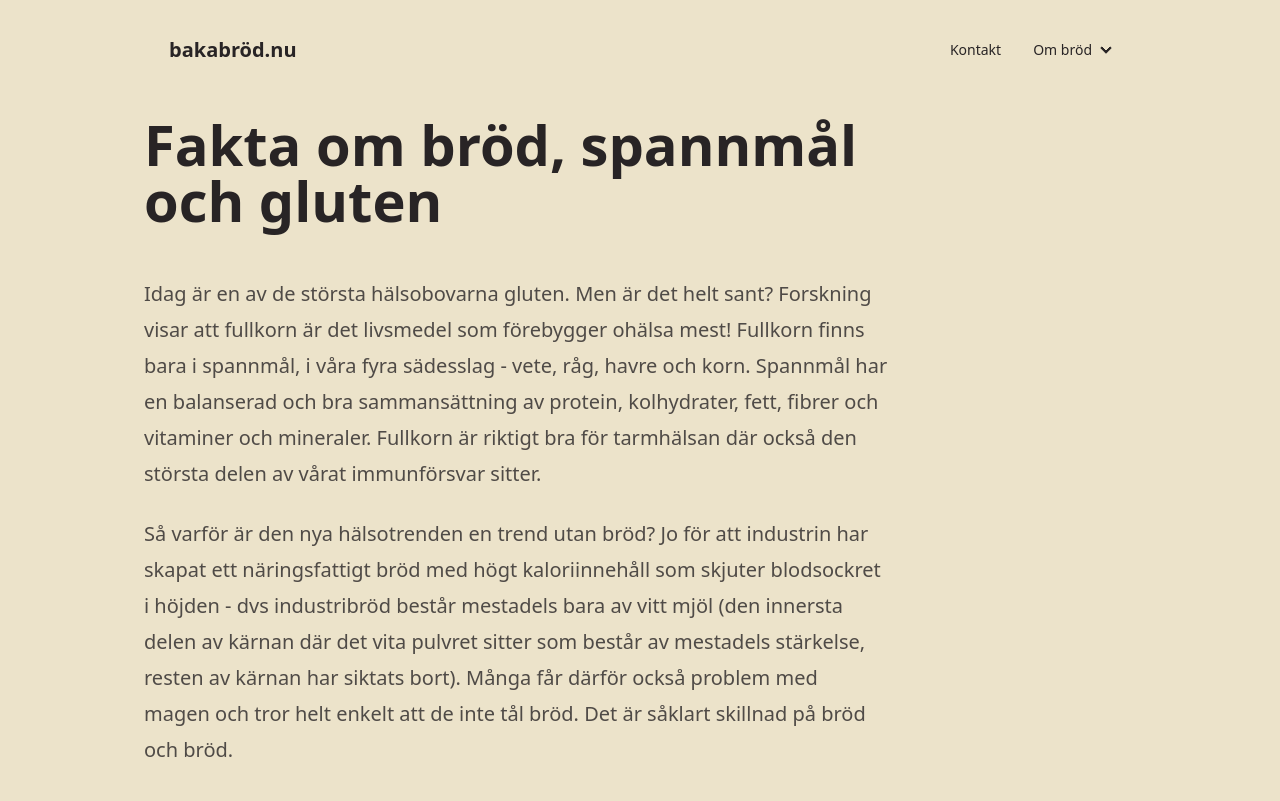
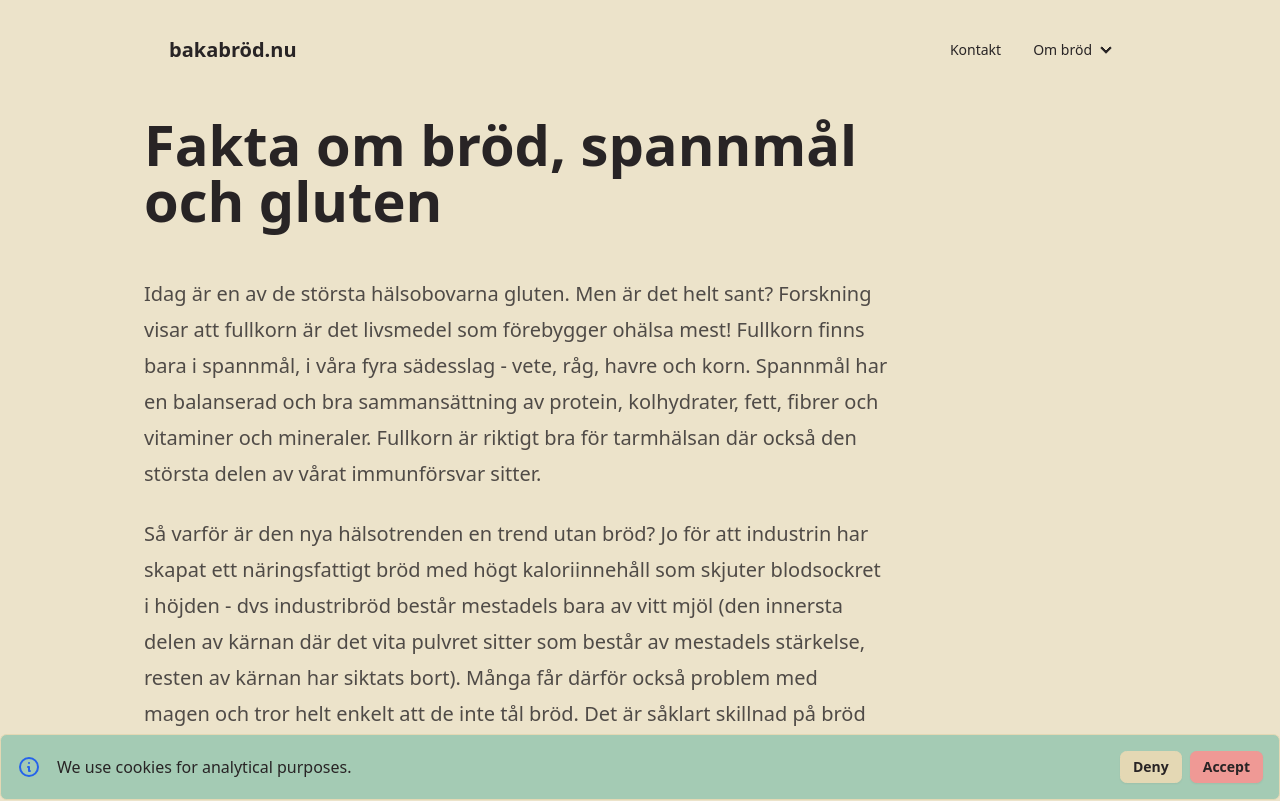
Before and after one commit to ezula/bakabrod.nu, a React (Vite) app: page /aboutbread in a window 1280 px wide. Shown: the top 801 px of the page. Built offline with nearby package versions, Linux system fonts and the light colour scheme.

Commit message:
Add cookie consent

```diff
--- a/index.html
+++ b/index.html
@@ -12,15 +12,30 @@
     <link rel="apple-touch-icon" href="/logo192.png" />
     <link rel="manifest" href="/manifest.json" />
 
-    <!-- Google tag (gtag.js) -->
-    <script async src="https://www.googletagmanager.com/gtag/js?id=G-DH4TD2F7BD"></script>
-    <script>
-      window.dataLayer = window.dataLayer || [];
-      function gtag(){dataLayer.push(arguments);}
-      gtag('js', new Date());
-
-      gtag('config', 'G-DH4TD2F7BD');
+    <!-- Start Single Page Apps for GitHub Pages -->
+    <script type="text/javascript">
+      // Single Page Apps for GitHub Pages
+      // MIT License
+      // https://github.com/rafgraph/spa-github-pages
+      // This script checks to see if a redirect is present in the query string,
+      // converts it back into the correct url and adds it to the
+      // browser's history using window.history.replaceState(...),
+      // which won't cause the browser to attempt to load the new url.
+      // When the single page app is loaded further down in this file,
+      // the correct url will be waiting in the browser's history for
+      // the single page app to route accordingly.
+      (function(l) {
+        if (l.search[1] === '/' ) {
+          var decoded = l.search.slice(1).split('&').map(function(s) {
+            return s.replace(/~and~/g, '&')
+          }).join('?');
+          window.history.replaceState(null, null,
+              l.pathname.slice(0, -1) + decoded + l.hash
+          );
+        }
+      }(window.location))
     </script>
+    <!-- End Single Page Apps for GitHub Pages -->
   </head>
   <body>
     <div id="root"></div>
--- a/package.json
+++ b/package.json
@@ -9,7 +9,7 @@
     "build": "tsc && vite build",
     "lint": "eslint . --ext ts,tsx --report-unused-disable-directives --max-warnings 0",
     "preview": "vite preview",
-    "predeploy": "bun run build",
+    "predeploy": "bun run build && cp 404.html dist/404.html",
     "deploy": "gh-pages -d dist --cname xn--bakabrd-f1a.nu"
   },
   "dependencies": {
@@ -18,6 +18,7 @@
     "@tailwindcss/typography": "tailwindcss/typography",
     "react": "^18.2.0",
     "react-dom": "^18.2.0",
+    "react-ga": "^3.3.1",
     "react-router-dom": "^6.23.0"
   },
   "devDependencies": {
--- a/src/App.tsx
+++ b/src/App.tsx
@@ -1,10 +1,43 @@
 import { Outlet } from "react-router-dom";
 import Footer from "./components/Footer";
 import Navbar from "./components/Navbar";
+import CookieNotice from "./components/CookieNotice";
+import { createContext, useEffect, useState } from "react";
+import { initGA } from "./ga-utils";
+
+export type CookieContextType = {
+  didAcceptCookie: boolean;
+  acceptCookie: boolean;
+  updateCookieConsent: (value: boolean) => void;
+}
+
+export const CookieContext = createContext<CookieContextType>({
+  didAcceptCookie: false,
+  acceptCookie: false,
+  updateCookieConsent: () => undefined,
+});
 
 function App() {
+  const [ acceptCookie, setAcceptCookie ] = useState(false)
+  const [ didAcceptCookie, setDidAcceptCookie ] = useState(false)
+
+  useEffect(() => {
+    if (localStorage.getItem('acceptCookie')) {
+      setDidAcceptCookie(true)
+      initGA('UA-155449594-1')
+    }
+  }, [])
+
+  const updateCookieConsent = (value: boolean) => {
+    localStorage.setItem('acceptCookie', value.toString())
+    setAcceptCookie(value)
+    setDidAcceptCookie(true)
+    initGA('UA-155449594-1')
+  }
+
   return (
     <>
+      <CookieContext.Provider value={{ didAcceptCookie, acceptCookie, updateCookieConsent }}>
         <div className="container max-w-5xl mx-auto p-4">
           <Navbar />
         </div>
@@ -14,6 +47,8 @@ function App() {
         </div>
 
         <Footer />
+        {!didAcceptCookie && <CookieNotice />}
+      </CookieContext.Provider>
     </>
   );
 }
--- a/src/Calculator.tsx
+++ b/src/Calculator.tsx
@@ -60,7 +60,7 @@ function Calculator() {
         <div className="form-control">
           <div className="flex flex-col md:grid md:grid-cols-2 gap-6 mt-4">
             <div className="grid col-span-2">
-              <label className="label">Hydration (%)</label>
+              <label className="label">Hydrering (%)</label>
               <input
                 type="text"
                 value={hydration}
--- /dev/null
+++ b/src/components/CookieNotice.tsx
@@ -0,0 +1,42 @@
+import { useContext } from "react";
+import { CookieContext, CookieContextType } from "../App";
+
+function CookieNotice() {
+  const cookie = useContext<CookieContextType>(CookieContext);
+
+  const handleDeny = () => {
+    cookie.updateCookieConsent(false);
+  };
+  const handleAccept = () => {
+    cookie.updateCookieConsent(true);
+  };
+
+  return (
+    <div role="alert" className="alert fixed bottom-0 left-0 bg-secondary">
+      <svg
+        xmlns="http://www.w3.org/2000/svg"
+        fill="none"
+        viewBox="0 0 24 24"
+        className="stroke-info shrink-0 w-6 h-6"
+      >
+        <path
+          strokeLinecap="round"
+          strokeLinejoin="round"
+          strokeWidth="2"
+          d="M13 16h-1v-4h-1m1-4h.01M21 12a9 9 0 11-18 0 9 9 0 0118 0z"
+        ></path>
+      </svg>
+      <span>We use cookies for analytical purposes.</span>
+      <div className="flex flex-row gap-2">
+        <button className="btn btn-sm" onClick={handleDeny}>
+          Deny
+        </button>
+        <button className="btn btn-sm btn-primary" onClick={handleAccept}>
+          Accept
+        </button>
+      </div>
+    </div>
+  );
+}
+
+export default CookieNotice;
--- a/src/components/Footer.tsx
+++ b/src/components/Footer.tsx
@@ -13,10 +13,18 @@ function Footer() {
           </p>
         </aside>
         <nav>
-          <h6 className="footer-title">Social</h6>
+          <h6 className="footer-title">Sociala medier</h6>
           <div className="grid grid-flow-col gap-4">
             <a href="https://www.linkedin.com/company/svens-tech-ab">
-              <svg xmlns="http://www.w3.org/2000/svg" fill="#0072B1" width="24" height="24" viewBox="0 0 24 24"><path d="M19 0h-14c-2.761 0-5 2.239-5 5v14c0 2.761 2.239 5 5 5h14c2.762 0 5-2.239 5-5v-14c0-2.761-2.238-5-5-5zm-11 19h-3v-11h3v11zm-1.5-12.268c-.966 0-1.75-.79-1.75-1.764s.784-1.764 1.75-1.764 1.75.79 1.75 1.764-.783 1.764-1.75 1.764zm13.5 12.268h-3v-5.604c0-3.368-4-3.113-4 0v5.604h-3v-11h3v1.765c1.396-2.586 7-2.777 7 2.476v6.759z"/></svg>
+              <svg
+                xmlns="http://www.w3.org/2000/svg"
+                fill="#0072B1"
+                width="24"
+                height="24"
+                viewBox="0 0 24 24"
+              >
+                <path d="M19 0h-14c-2.761 0-5 2.239-5 5v14c0 2.761 2.239 5 5 5h14c2.762 0 5-2.239 5-5v-14c0-2.761-2.238-5-5-5zm-11 19h-3v-11h3v11zm-1.5-12.268c-.966 0-1.75-.79-1.75-1.764s.784-1.764 1.75-1.764 1.75.79 1.75 1.764-.783 1.764-1.75 1.764zm13.5 12.268h-3v-5.604c0-3.368-4-3.113-4 0v5.604h-3v-11h3v1.765c1.396-2.586 7-2.777 7 2.476v6.759z" />
+              </svg>
             </a>
           </div>
         </nav>
--- /dev/null
+++ b/src/ga-utils.ts
@@ -0,0 +1,8 @@
+import * as ReactGA from "react-ga";
+
+export const initGA = (id: string) => {
+  //if (process.env.NODE_ENV === "production") {
+    console.log('initGA called with id: ', id)
+    ReactGA.initialize(id);
+  //}
+};
--- a/src/main.tsx
+++ b/src/main.tsx
@@ -11,6 +11,7 @@ import ErrorPage from './ErrorPage.tsx';
 import WelcomeHero from './components/WelcomeHero.tsx';
 import Contact from './Contact.tsx';
 import AboutBread from './AboutBread.tsx';
+import { initGA } from './ga-utils.ts';
 
 const router = createBrowserRouter([
   {
```
Also changed, not shown: public/robots.txt, public/site.webmanifest (deleted), public/sitemap.txt (added), 1 other file (tests, documents, lock files or other folders). Lines whose indentation alone changed are shown as unchanged.
